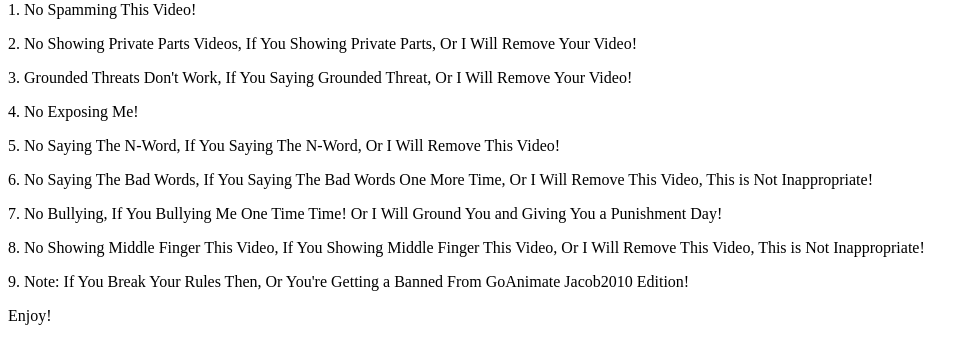
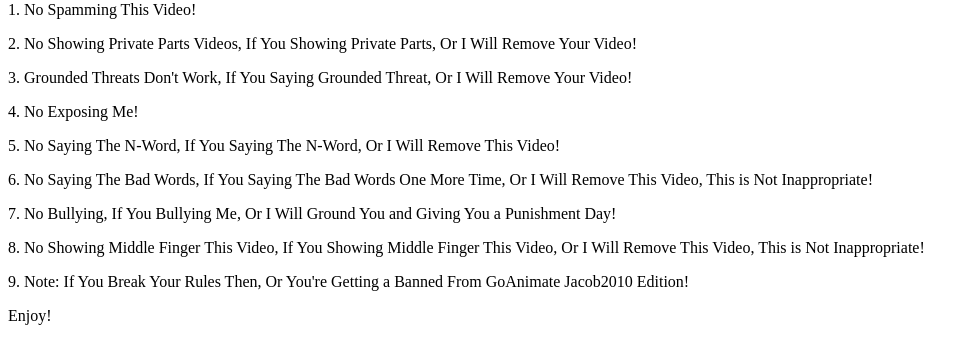
Before and after one commit to edytaniedzialkowska-dev/GoAnimate-Jacob2010-Edition, a website: page html/rules.html in a window 1280 px wide. Shown: the part 79-442 px from the top of the page, without its empty margins (0-978 px from the left). Drawn offline with Linux system fonts and the light colour scheme.

Commit message:
Update rules.html

```diff
--- a/html/rules.html
+++ b/html/rules.html
@@ -10,7 +10,7 @@
 <p>4. No Exposing Me!</p>
 <p>5. No Saying The N-Word, If You Saying The N-Word, Or I Will Remove This Video!</p>
 <p>6. No Saying The Bad Words, If You Saying The Bad Words One More Time, Or I Will Remove This Video, This is Not Inappropriate!</p>
-<p>7. No Bullying, If You Bullying Me One Time Time! Or I Will Ground You and Giving You a Punishment Day!</p>
+<p>7. No Bullying, If You Bullying Me, Or I Will Ground You and Giving You a Punishment Day!</p>
 <p>8. No Showing Middle Finger This Video, If You Showing Middle Finger This Video, Or I Will Remove This Video, This is Not Inappropriate!</p>
 <p>9. Note: If You Break Your Rules Then, Or You're Getting a Banned From GoAnimate Jacob2010 Edition!</p>
 
```
